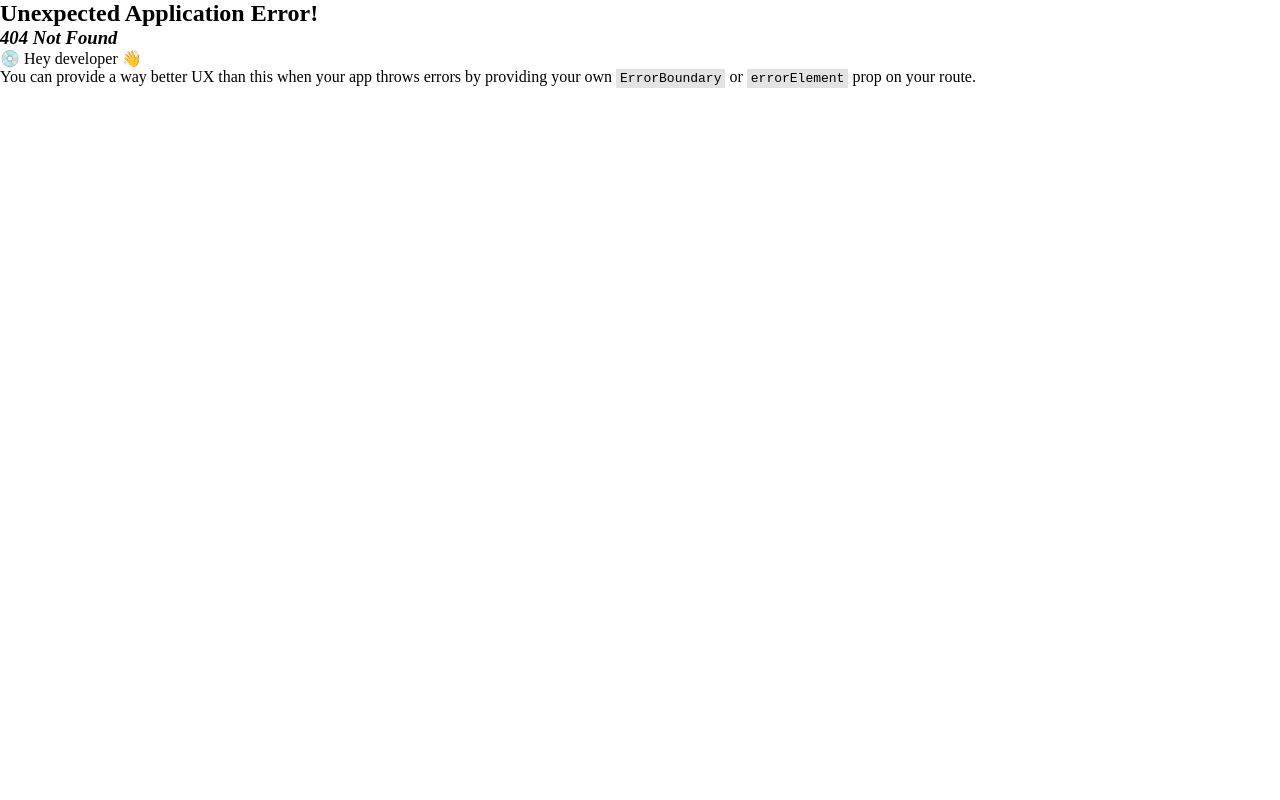
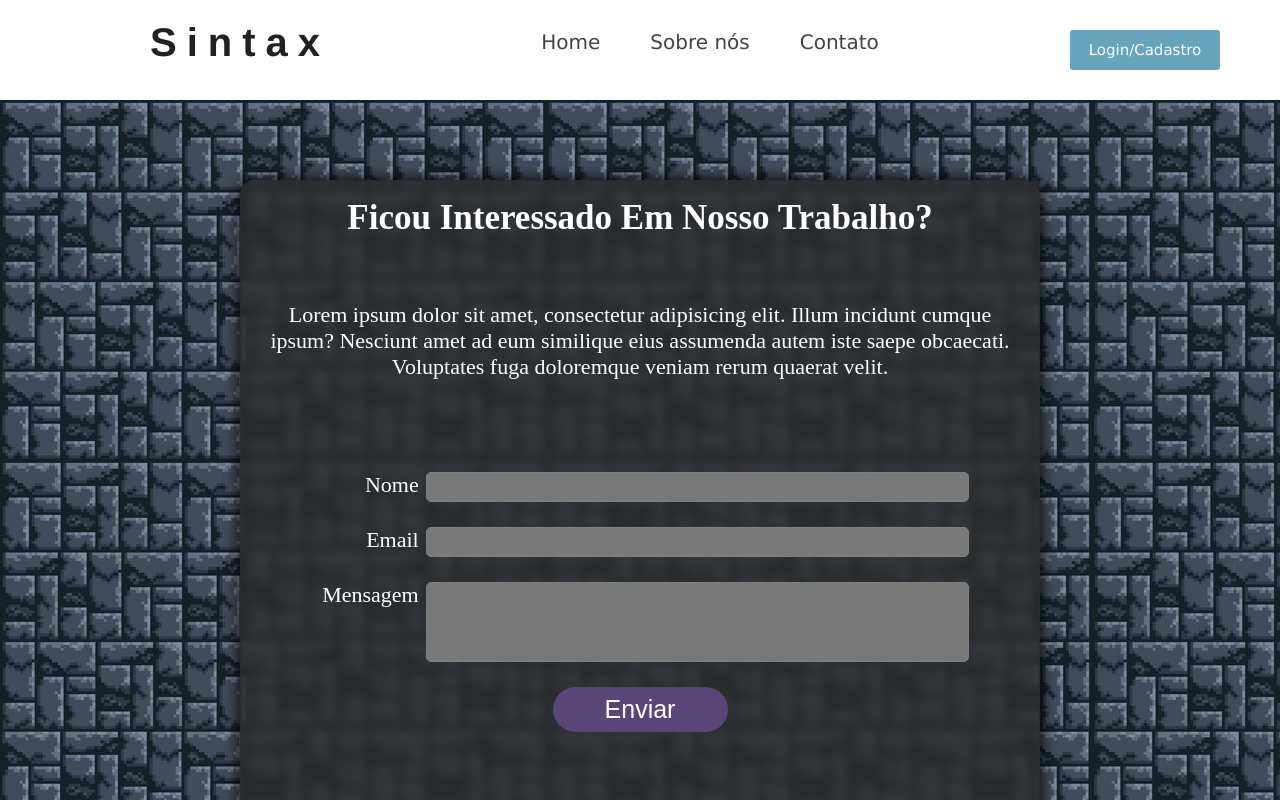
Before and after one commit to MarcosVinicius556/Integrativa-UNIPLAC-2023, a React (Vite) app: page /contact in a window 1280 px wide. Before the commit this address had no page. Shown: the top 800 px of the page. Built offline with nearby package versions, Linux system fonts and the light colour scheme.

Commit message:
Tela de contato criada, todas as rotas funcionando

```diff
--- /dev/null
+++ b/src/components/ContactContent/ContactForm/ContactForm.jsx
@@ -0,0 +1,25 @@
+import './contact-form.css';
+
+function ContactForm(){
+    return(
+            <form>
+                <div className="form-box">
+                    <label for="name">Nome</label>
+                    <input type="text" name="name" id="inputName" className="form-input" />
+                </div>
+                <div className="form-box">
+                    <label for="email">Email</label>
+                    <input type="email" name="email" id="inputEmail" className="form-input"/>
+                </div>
+                <div className="form-box">
+                    <label for="message">Mensagem</label>
+                    <textarea name="message" id="inputMessage" className="form-input" cols="30" rows="10">
+
+                    </textarea>
+                </div>
+                <input type="submit" value="Enviar" id="inputSubmit"/>
+            </form>
+    );
+}
+
+export default ContactForm;
--- /dev/null
+++ b/src/components/ContactContent/ContactForm/contact-form.css
@@ -0,0 +1,87 @@
+.form-container form {
+    display: flex;
+    justify-content: center;
+    align-items: center;
+    flex-direction: column;
+    width: 100%;
+    height: 65%;
+}
+
+.form-box {
+    display: flex;
+    justify-content: center;
+    align-items: center;
+    flex-direction: row;
+    width: 90%;
+    margin-bottom: 25px;
+}
+
+.form-box label{
+    margin-right: 7px;
+    width: 20%;
+    align-self: baseline;
+    font-size: 22px;
+    text-align: end;
+}
+
+.form-input {
+    border-radius: 5px;
+    font-size: 19px;
+    padding: .5rem;
+    border: 1px solid gray;
+    background: #9f9f9fac;
+    backdrop-filter: blur(5px);
+    box-shadow: 0 0 0 0;
+    outline: 0;
+    color: #fff;
+}
+
+input:focus {
+    border: 1px solid #4b80c6;
+    -webkit-box-shadow: 0px 0px 10px -1px rgba(87,129,184,1);
+    -moz-box-shadow: 0px 0px 10px -1px rgba(87,129,184,1);
+    box-shadow: 0px 0px 10px -1px rgba(87,129,184,1);
+    transition: border .1s ease-in-out, box-shadow .1s ease-in-out;
+}
+
+#inputName{
+    width: 100%;
+    height: 30px;
+}
+
+#inputEmail{
+    width: 100%;
+    height: 30px;
+}
+
+#inputMessage {
+    resize: none;
+    width: 100%;
+    border-radius: 5px;
+    transition: focus .3s;
+}
+
+#inputMessage:focus {
+    border: 1px solid #4b80c6;
+    -webkit-box-shadow: 0px 0px 10px -1px rgba(87,129,184,1);
+    -moz-box-shadow: 0px 0px 10px -1px rgba(87,129,184,1);
+    box-shadow: 0px 0px 10px -1px rgba(87,129,184,1);
+    transition: border .1s ease-in-out, box-shadow .1s ease-in-out;
+}
+
+#inputSubmit{
+    width: 175px;
+    height: 45px;
+    border: none;
+    cursor: pointer;
+    border-radius: 25px;
+    background: #594578;
+    color: #fff;
+    font-size: 25px;
+    transition: transform .1s, background .1s;
+}
+
+#inputSubmit:hover{
+    transform: scale(1.03);
+    background: #302540;
+}
--- /dev/null
+++ b/src/components/ContactContent/ContactSection.jsx
@@ -0,0 +1,20 @@
+import ContactForm from './ContactForm/ContactForm';
+import './contact-section.css';
+
+function ContactSection(){
+    return(
+        <section className="contact-us">
+        <div className="form-container">
+            <h1 className="contact-title">
+                Ficou interessado em nosso trabalho?
+            </h1>
+            <p className="contact-text">
+                Lorem ipsum dolor sit amet, consectetur adipisicing elit. Illum incidunt cumque ipsum? Nesciunt amet ad eum similique eius assumenda autem iste saepe obcaecati. Voluptates fuga doloremque veniam rerum quaerat velit.
+            </p>
+            <ContactForm />
+        </div>
+    </section>
+    );
+}
+
+export default ContactSection;
--- /dev/null
+++ b/src/components/ContactContent/contact-section.css
@@ -0,0 +1,46 @@
+.contact-us {
+    display: flex;
+    justify-content: center;
+    align-items: center;
+    padding: 5rem;
+    animation: reveal .9s ease-in-out;
+    background: url('../../assets//pixel-background.jpg');
+    width: 100%;
+}
+
+@keyframes reveal {
+    from{
+        opacity: 0;
+    }
+    to{
+        opacity: 1;
+    }
+}
+
+.form-container {
+    border: 2px solid #2b2b2bc4;
+    border-radius: 15px;
+    padding: 1rem;
+    width: 800px;
+    height: 720px;
+    background: #2b2b2bc4;
+    backdrop-filter: blur(5px);
+
+    -webkit-box-shadow: 0px 0px 13px 3px rgba(0,0,0,0.75);
+    -moz-box-shadow: 0px 0px 13px 3px rgba(0,0,0,0.75);
+    box-shadow: 0px 0px 13px 3px rgba(0,0,0,0.75);
+    color: #fff;
+}
+
+.contact-title {
+    margin-bottom: 4rem;
+    font-size: 35px;
+    text-align: center;
+    font-weight: bold;
+    text-transform: capitalize;
+}
+
+.contact-text {
+    font-size: 22px;
+    text-align: center;
+}
--- a/src/components/GameContent/game-section.css
+++ b/src/components/GameContent/game-section.css
@@ -4,6 +4,16 @@
     display: flex;
     justify-content: center;
     align-items: center;
+    animation: reveal .9s ease-in-out;
+}
+
+@keyframes reveal {
+    from{
+        opacity: 0;
+    }
+    to{
+        opacity: 1;
+    }
 }
 
 .game-container {
--- a/src/main.jsx
+++ b/src/main.jsx
@@ -7,6 +7,7 @@ import App from './App';
 import GamePage from './routes/GamePage';
 import HomePage from './routes/HomePage';
 import AboutPage from './routes/AboutPage';
+import ContactPage from './routes/ContactPage';
 
 const router = createBrowserRouter([
   {
@@ -15,6 +16,7 @@ const router = createBrowserRouter([
     children: [
       {path: '/', element: <HomePage />},
       {path: '/about', element: <AboutPage />},
+      {path: '/contact', element: <ContactPage />},
       {path: '/game', element: <GamePage />},
     ]
   }
--- /dev/null
+++ b/src/routes/ContactPage.jsx
@@ -0,0 +1,9 @@
+import ContactSection from '../components/ContactContent/ContactSection';
+
+function ContactPage() {
+    return(
+        <ContactSection />
+    );
+}
+
+export default ContactPage;
```
